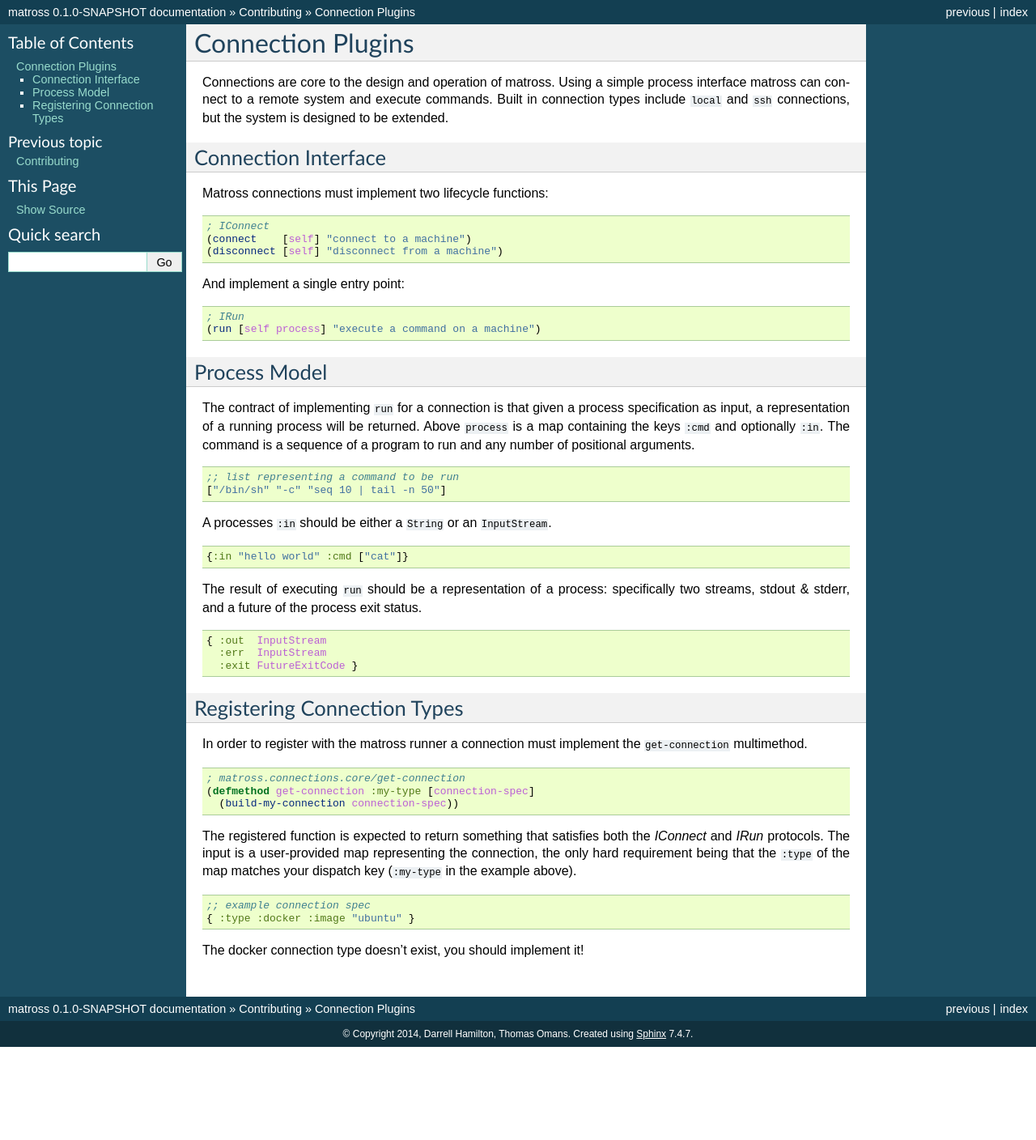
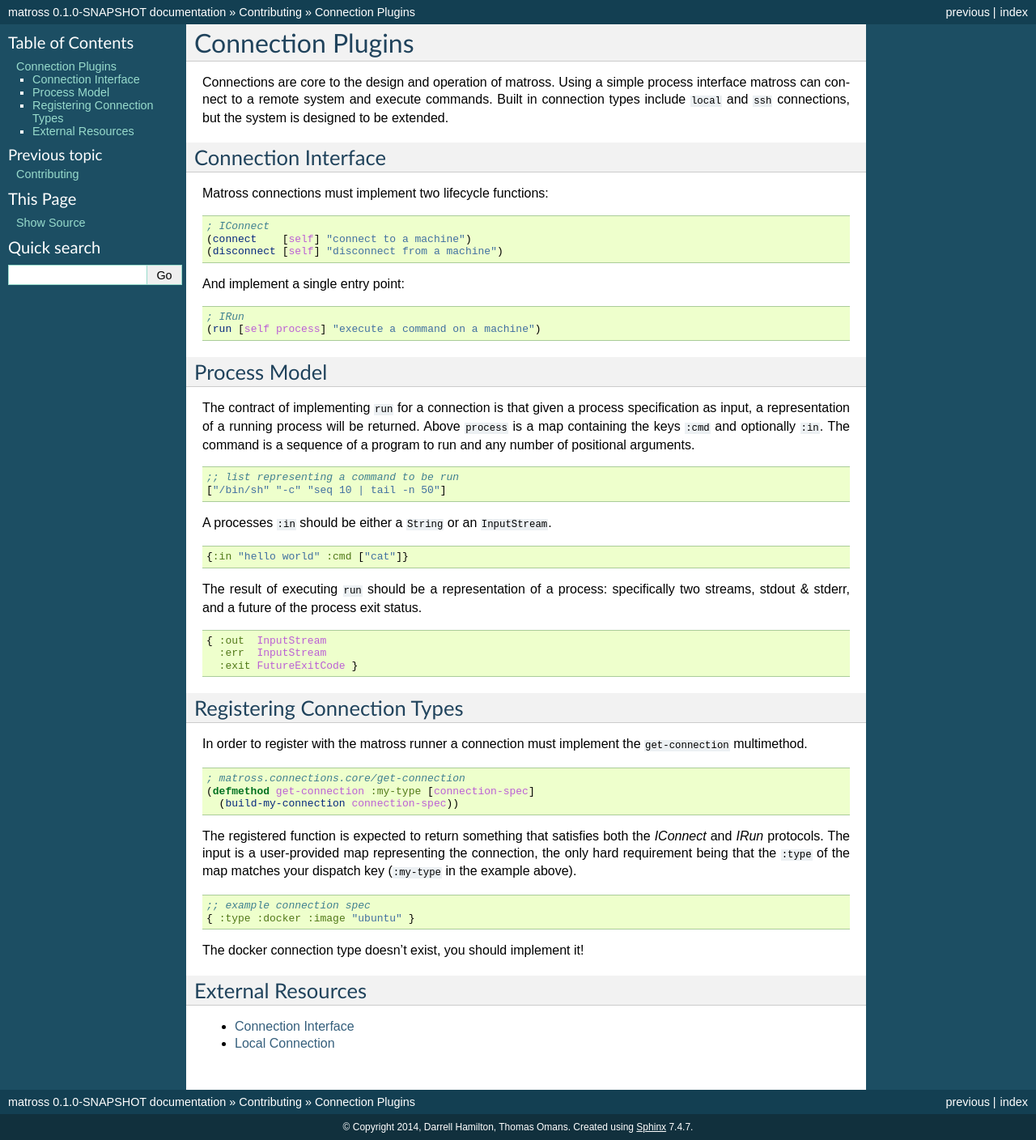
Before and after one commit to matross/matross, a Sphinx documentation site: the page built from docs/connections.rst, in a window 1280 px wide. Shown: the whole page at 81% size. Built offline with Sphinx 7.4.7, drawn with Linux system fonts in a browser that asks for light colours; before the commit the page ends 1293 px from its top, so only the background shows below that.

Commit message:
Adding resource links to connection docs :notepad:

```diff
--- a/docs/connections.rst
+++ b/docs/connections.rst
@@ -81,3 +81,14 @@ the example above).
    { :type :docker :image "ubuntu" }
 
 The docker connection type doesn't exist, you should implement it!
+
+==================
+External Resources
+==================
+
+- `Connection Interface`_
+- `Local Connection`__
+
+.. _Connection Interface: https://github.com/matross/matross/blob/master/src/matross/connections/core.clj
+
+__ https://github.com/matross/matross/blob/master/resources/plugins/connections/local.clj
```
